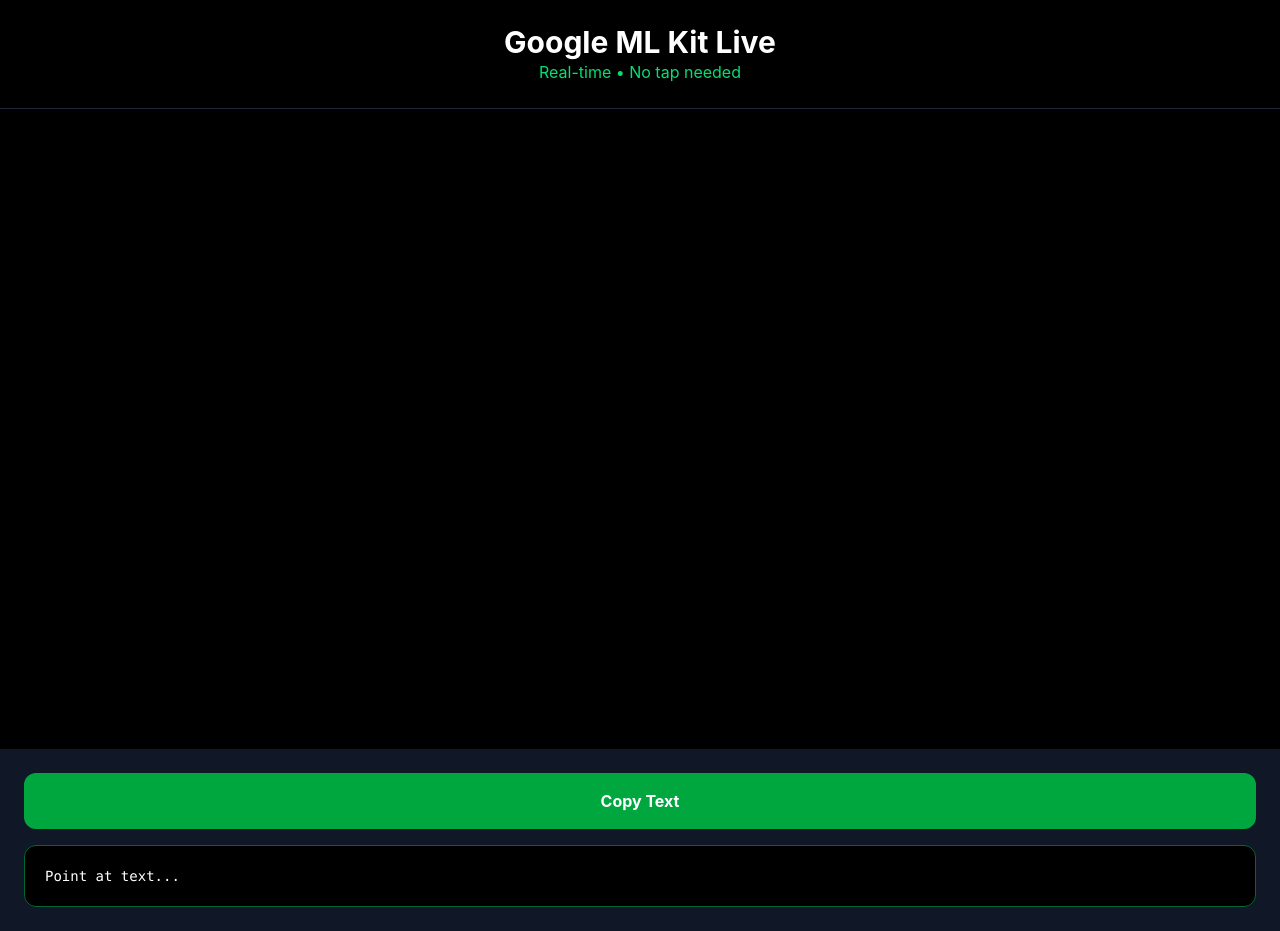
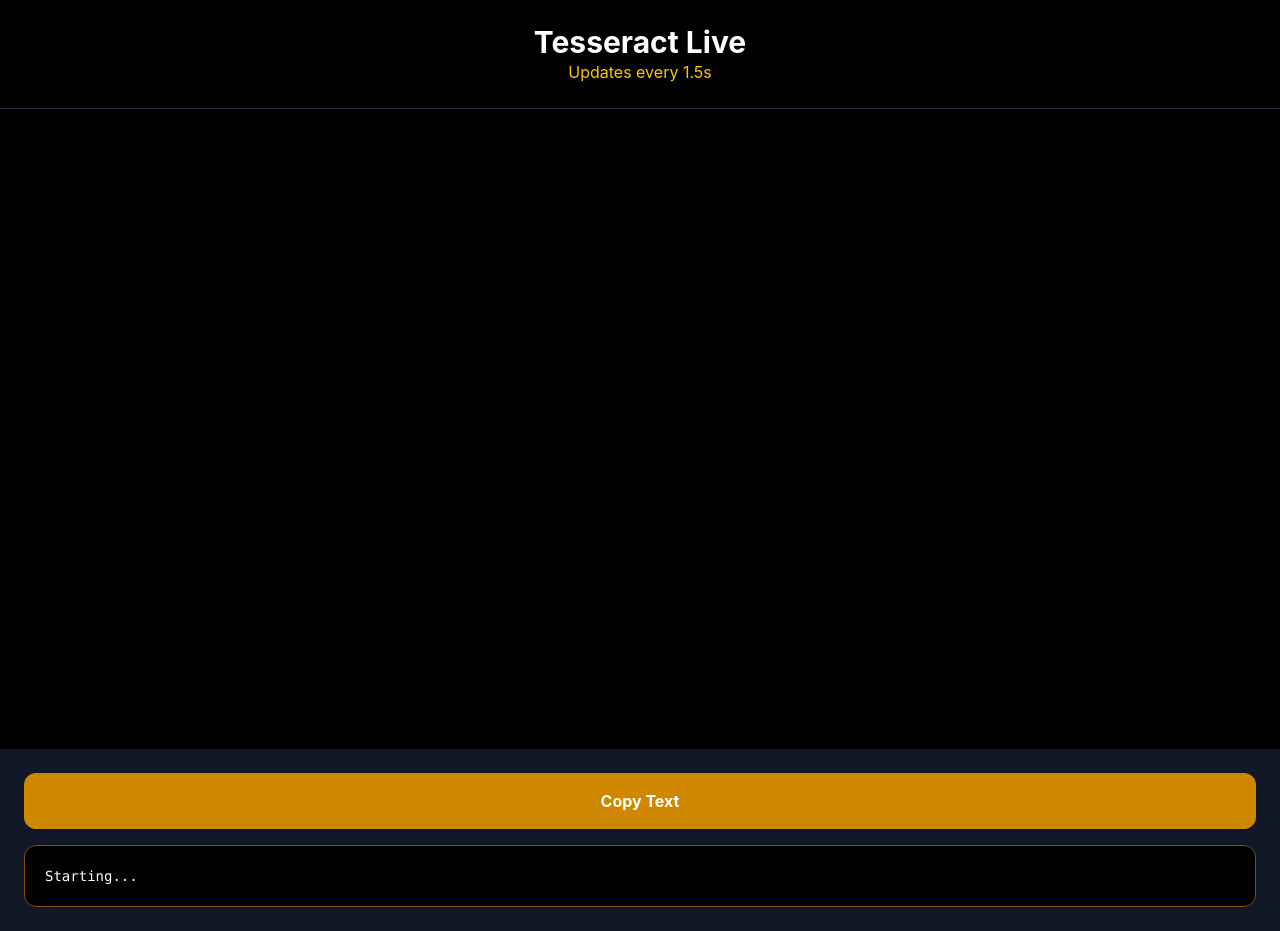
Before and after one commit to lakadeamit220/ocr-scanner-pwa, a React (Vite) app: page / in a window 1280 px wide. Built offline with nearby package versions, Linux system fonts and the light colour scheme; no server answers.

Commit message:
feat: update TesseractLive component for improved video handling and text recognition accuracy

```diff
--- a/src/App.jsx
+++ b/src/App.jsx
@@ -9,8 +9,8 @@
     <>
       {/* <OCRScanner /> */}
       {/* <TesseractSnapshot /> */}
-      {/* <TesseractLive /> */}
-      <GoogleMLKitLive />
+      <TesseractLive />
+      {/* <GoogleMLKitLive /> */}
     </>
   )
 }
--- a/src/components/TesseractLive.jsx
+++ b/src/components/TesseractLive.jsx
@@ -1,52 +1,81 @@
 // src/components/TesseractLive.jsx
-import { useRef, useEffect, useState } from 'react'
-import { createWorker } from 'tesseract.js'
+import { useEffect, useRef, useState } from 'react'
 
 export default function TesseractLive() {
-    const video = useRef(null)
-    const [text, setText] = useState('Point at text...')
+    const videoRef = useRef(null)
+    const [text, setText] = useState('Starting...')
+    const [ready, setReady] = useState(false)
 
     useEffect(() => {
         let worker
         let running = true
 
         const init = async () => {
-            worker = await createWorker()
+            const stream = await navigator.mediaDevices.getUserMedia({
+                video: { facingMode: 'environment' }
+            })
+            videoRef.current.srcObject = stream
+
+            worker = await Tesseract.createWorker()
             await worker.load()
             await worker.loadLanguage('eng')
             await worker.initialize('eng')
+            await worker.setParameters({
+                tessedit_char_whitelist: '0123456789ABCDEFGHIJKLMNOPQRSTUVWXYZabcdefghijklmnopqrstuvwxyz -.,/:@()',
+            })
 
-            const stream = await navigator.mediaDevices.getUserMedia({ video: { facingMode: 'environment' } })
-            video.current.srcObject = stream
+            setReady(true)
+            scanLoop()
+        }
 
-            const process = async () => {
-                if (!running) return
-                const canvas = document.createElement('canvas')
-                canvas.width = 640
-                canvas.height = 480
-                const ctx = canvas.getContext('2d')
-                ctx.drawImage(video.current, 0, 0, 640, 480)
-                canvas.toBlob(async blob => {
-                    if (blob) {
+        const scanLoop = async () => {
+            if (!running || !videoRef.current) return
+            const canvas = document.createElement('canvas')
+            canvas.width = 1280
+            canvas.height = 720
+            const ctx = canvas.getContext('2d')
+            ctx.drawImage(videoRef.current, 0, 0, canvas.width, canvas.height)
+
+            canvas.toBlob(async (blob) => {
+                if (blob && running) {
+                    try {
                         const { data } = await worker.recognize(blob)
-                        setText(data.text || 'No text')
-                    }
-                }, 'image/jpeg', 0.8)
-                setTimeout(process, 800) // every 0.8s
-            }
-            process()
+                        setText(data.text.trim() || 'No text')
+                    } catch (e) { /* ignore */ }
+                }
+            }, 'image/jpeg', 0.9)
+
+            setTimeout(scanLoop, 1500) // every 1.5 sec
         }
+
         init()
 
-        return () => { running = false; worker?.terminate() }
+        return () => {
+            running = false
+            worker?.terminate()
+            videoRef.current?.srcObject?.getTracks().forEach(t => t.stop())
+        }
     }, [])
 
     return (
         <div className="min-h-screen bg-black text-white flex flex-col">
-            <header className="p-4 text-center text-xl font-bold">Live Tesseract OCR</header>
-            <video ref={video} autoPlay playsInline className="flex-1 w-full object-cover" />
-            <div className="p-4 bg-gray-900">
-                <pre className="bg-black p-4 rounded text-sm whitespace-pre-wrap">{text}</pre>
+            <header className="p-6 text-center border-b border-gray-800">
+                <h1 className="text-3xl font-bold">Tesseract Live</h1>
+                <p className="text-yellow-400">Updates every 1.5s</p>
+            </header>
+
+            <video ref={videoRef} autoPlay playsInline muted className="flex-1 w-full object-cover" />
+
+            <div className="p-6 bg-gray-900">
+                <button
+                    onClick={() => navigator.clipboard.writeText(text)}
+                    className="w-full bg-yellow-600 py-4 rounded-xl font-bold mb-4"
+                >
+                    Copy Text
+                </button>
+                <pre className="bg-black p-5 rounded-xl text-sm whitespace-pre-wrap break-all max-h-64 overflow-y-auto font-mono border border-yellow-800">
+                    {text}
+                </pre>
             </div>
         </div>
     )
```
